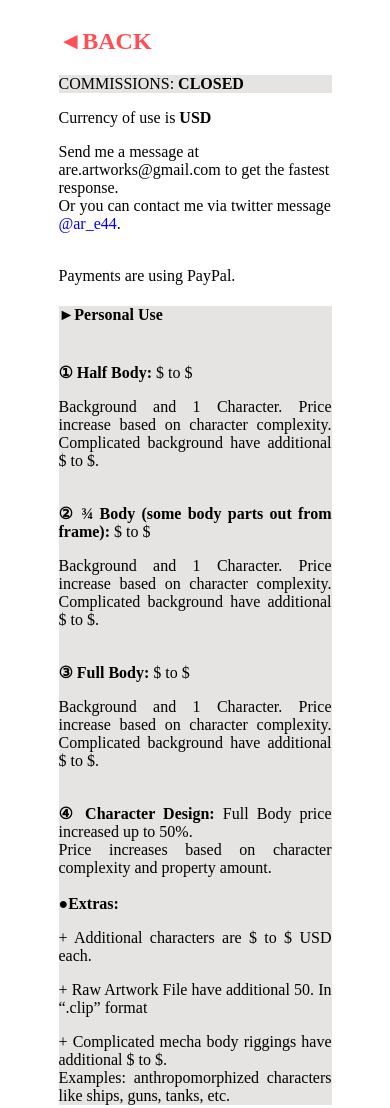
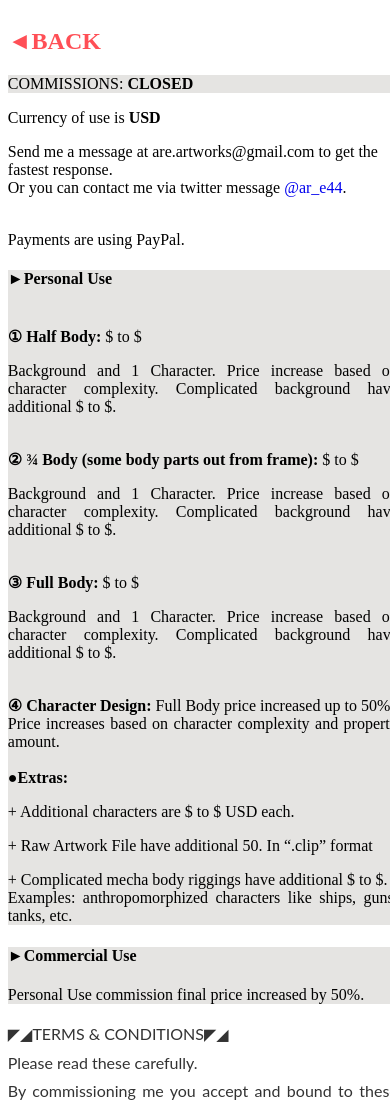
Before and after one commit to arestudios/arestudios.github.io, a plain HTML site: page guidelines.html in a window 390 px wide. Shown: the top 1108 px of the page. Drawn offline with Linux system fonts and the light colour scheme.

Commit message:
Update guidelines.html

```diff
--- a/guidelines.html
+++ b/guidelines.html
@@ -19,21 +19,11 @@
             margin-right:auto;
         }
 
-        @media (max-width: 500px) {
+        @media (max-width: 660px) {
             .wrapper {
             width: 100%;/*we use this method to center wrapper= the width of the wrapper is up to you, but the "left" value must be (100-width_value) divided by 2 */
             position: absolute;
             left: 2%;
-            margin-left:auto;
-            margin-right:auto;
-        }
-        }
-
-        @media (max-width: 1000px) {
-            .wrapper {
-            width: 70%;/*we use this method to center wrapper= the width of the wrapper is up to you, but the "left" value must be (100-width_value):2 */
-            position: absolute;
-            left: 15%;
             margin-left:auto;
             margin-right:auto;
         }
```
